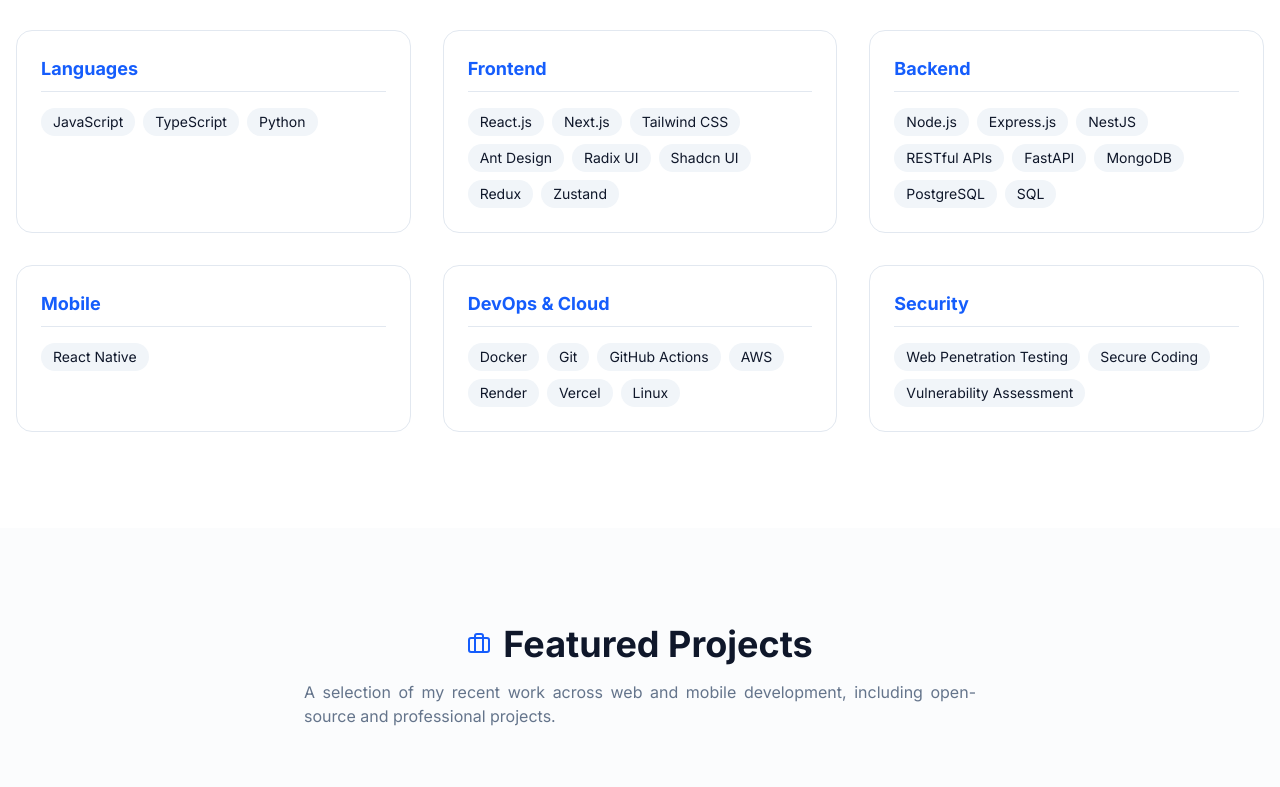
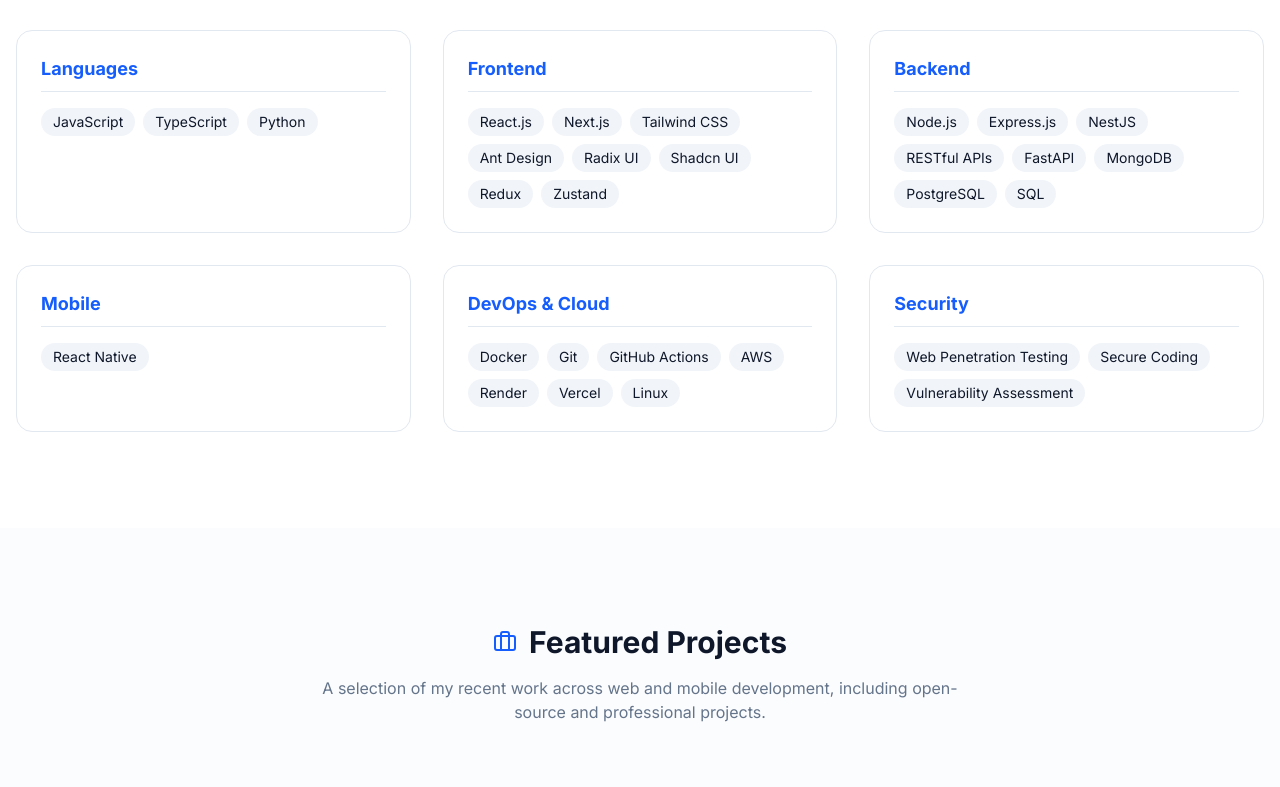
Before and after one commit to habtamubaye-devsec/Portfolio, a Next.js app: page / in a window 1280 px wide. Shown: the part 2000-2787 px from the top of the page. Built offline with nearby package versions, Linux system fonts and the light colour scheme.

Commit message:
feat: add initial Next.js application structure including About and Projects components.

```diff
--- a/src/app/globals.css
+++ b/src/app/globals.css
@@ -82,26 +82,12 @@
     background-color: var(--background);
     color: var(--foreground);
     font-feature-settings: "rlig" 1, "calt" 1;
-    text-align: justify;
-    text-justify: inter-word;
-  }
-
-  p,
-  li {
-    text-align: justify;
-    text-justify: inter-word;
-  }
-
-  /* Reset justification for elements where it's usually undesirable */
-  nav,
-  footer,
-  button,
-  .text-center {
-    text-align: initial;
+    overflow-x: hidden;
   }
 
   html {
     scroll-behavior: smooth;
+    overflow-x: hidden;
   }
 }
 
@@ -113,7 +99,7 @@
 }
 
 .section-padding {
-  padding: 5rem 1rem;
+  padding: 4rem 1.5rem;
 }
 
 @media (min-width: 768px) {
--- a/src/app/layout.tsx
+++ b/src/app/layout.tsx
@@ -29,7 +29,7 @@
           enableSystem
           disableTransitionOnChange
         >
-          <div className="bg-background min-h-screen relative shadow-2xl">
+          <div className="bg-background min-h-screen relative shadow-2xl overflow-x-hidden">
             <Navbar />
             <main>
               {children}
--- a/src/components/About.tsx
+++ b/src/components/About.tsx
@@ -16,7 +16,7 @@
                         viewport={{ once: true }}
                         transition={{ duration: 0.6 }}
                     >
-                        <h2 className="text-2xl md:text-4xl font-bold mb-6 flex items-center gap-3">
+                        <h2 className="text-2xl md:text-3xl lg:text-4xl font-bold mb-6 flex items-center gap-3">
                             <User className="text-blue-600" />
                             About Me
                         </h2>
--- a/src/components/Projects.tsx
+++ b/src/components/Projects.tsx
@@ -11,7 +11,7 @@
         <section id="projects" className="py-24 bg-muted/30">
             <div className="container mx-auto px-4">
                 <div className="mb-16 text-center">
-                    <h2 className="text-2xl md:text-4xl font-bold mb-4 flex items-center justify-center gap-3">
+                    <h2 className="text-2xl md:text-3xl font-bold mb-4 flex items-center justify-center gap-3">
                         <Briefcase className="text-blue-600" />
                         Featured Projects
                     </h2>
```
